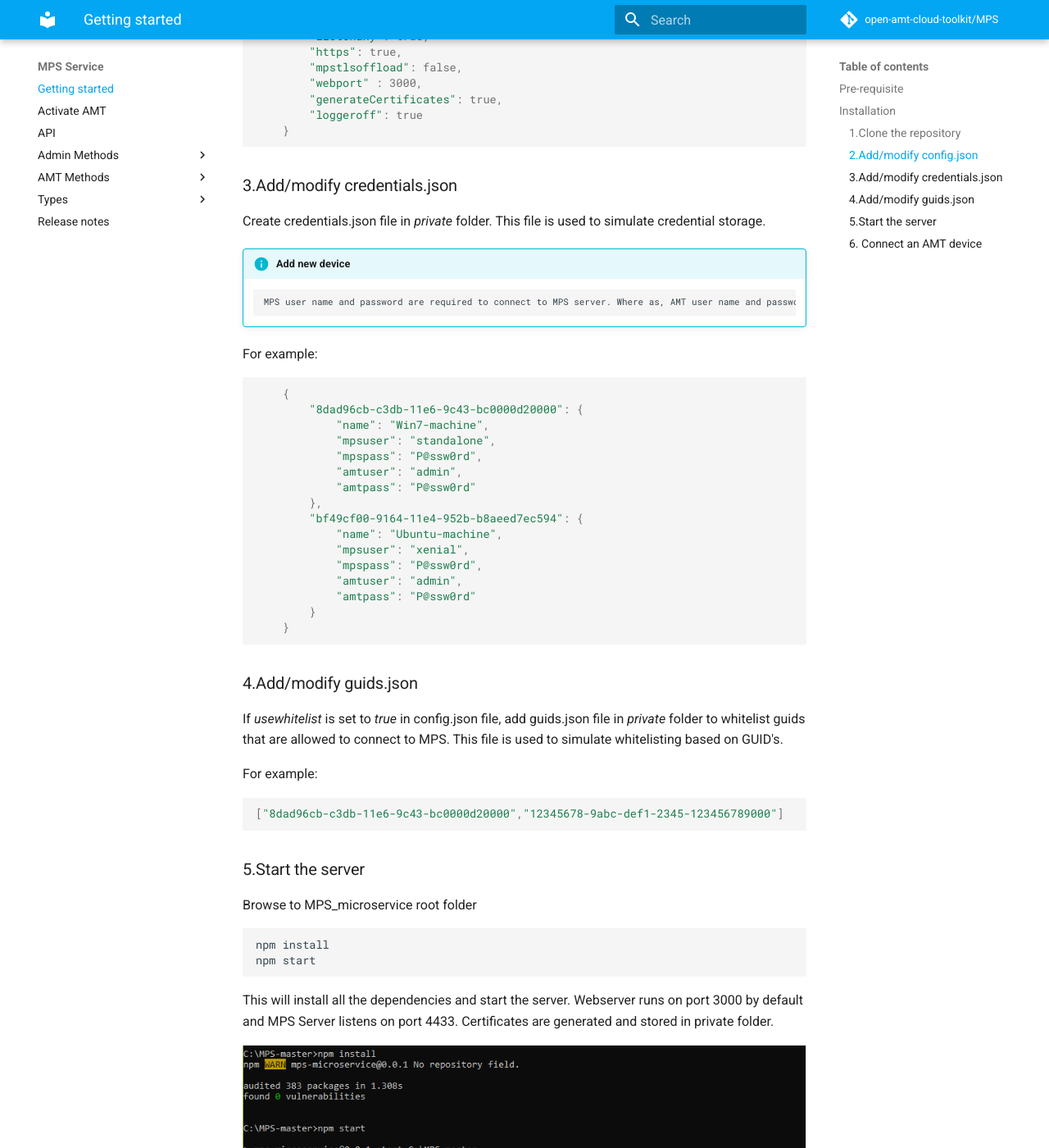
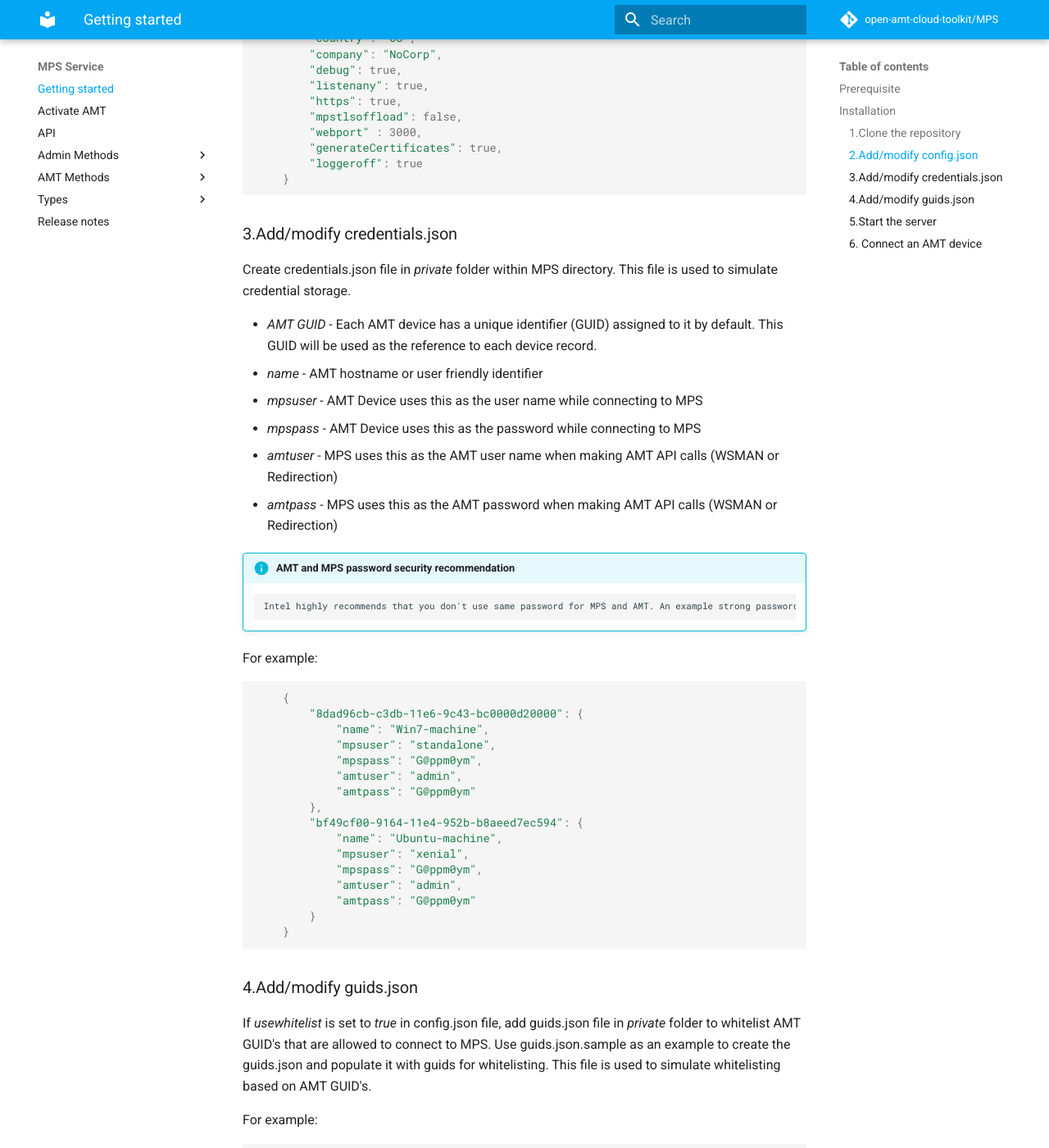
Before and after one commit to open-amt-cloud-toolkit/mps, an MkDocs documentation site: the page built from docs/index.md, in a window 1280 px wide and 1400 px high, scrolled down 1166 px. Shown: the whole window at 82% size. Built offline with MkDocs 1.6.1 and Material for MkDocs 9.7.7, drawn with Linux system fonts in a browser that asks for light colours; comment, search, counter and statistics services are not loaded; some of the changed text lies outside the part shown.

Commit message:
Doc changes

````diff
--- a/docs/index.md
+++ b/docs/index.md
@@ -1,6 +1,6 @@
 # Getting started
 
-## Pre-requisite
+## Prerequisite
 
 * [git](https://git-scm.com/downloads)
 * [node.js v10](https://nodejs.org/dist/latest-v10.x/)
@@ -15,25 +15,26 @@
 ```
 ### 2.Add/modify config.json
 
-create config.json file in *private* folder under MPS_microservice. These following parameters can be configured.
+create config.json file in the *private* folder within MPS directory. These following parameters can be configured.
 
-* *usewhitelist* - set true to whitelist the GUIDs stored in guids.json.
-* *commonName* - used in self signed certificate can be either FQDN or IP address.
-* *useglobalmpscredentials* - set to true, such that any device using global *mpsusername* and  *mpspass* are allowed to connect.
-* *https* - set to true to enable TLS.
+* *usewhitelist* - set to true to whitelist AMT GUIDs stored in guids.json.
+* *commonName* - used in self signed certificate, can be either FQDN or IP address.
+* *useglobalmpscredentials* - When set to true, any device using *mpsusername* and  *mpspass* in config.json are allowed to connect. When set to false, MPS validates credentials sent by AMT device using credentials.json.
+* *https* - set to true to enable TLS on HTTP server.
 * *mpstlsoffload* - set to true to run MPS without TLS.
-* *generateCertificates* - Generates certificates automatically. SSL and Root cert are generated and stored in private folder when set to true.
-* *loggeroff* - Set to true to turnoff logs. By default, they are turnon.
+* *generateCertificates* - Generates certificates automatically. When set to true, SSL and Root cert are generated and stored in private folder.
+* *loggeroff* - set to true to disable logging. Logging is enabled by default.”.
+* *webport* - Port used by WebServer (or HTTP server)
 
 For example:
 ``` yaml
 
 	{
 		"usewhitelist" : false,
-		"commonName": "127.0.0.1",
+		"commonName": "iot-demosetup.lab.local.com",
 		"mpsport": 4433,
 		"mpsusername": "standalone",
-		"mpspass": "P@ssw0rd",
+		"mpspass": "G@ppm0ym",
 		"useglobalmpscredentials": true,
 		"country": "US",
 		"company": "NoCorp",
@@ -49,11 +50,18 @@
 ```
 ### 3.Add/modify credentials.json
 
-Create credentials.json file in *private* folder. This file is used to simulate credential storage.
+Create credentials.json file in *private* folder within MPS directory. This file is used to simulate credential storage.
 
-!!! info "Add new device"
+* *AMT GUID* - Each AMT device has a unique identifier (GUID) assigned to it by default. This GUID will be used as the reference to each device record.
+* *name* - AMT hostname or user friendly identifier
+* *mpsuser* - AMT Device uses this as the user name while connecting to MPS
+* *mpspass* - AMT Device uses this as the password while connecting to MPS
+* *amtuser* - MPS uses this as the AMT user name when making AMT API calls (WSMAN or Redirection)
+* *amtpass* - MPS uses this as the AMT password when making AMT API calls (WSMAN or Redirection)
 
-		MPS user name and password are required to connect to MPS server. Where as, AMT user name and password are required whenever a request is made to ME.
+!!! info "AMT and MPS password security recommendation"
+
+		Intel highly recommends that you don't use same password for MPS and AMT. An example strong password would contain at least one uppercase letter, one lowercase letter, one digit, one special character, and be at least eight characters.
 
 For example:
 ``` yaml
@@ -61,16 +69,16 @@
         "8dad96cb-c3db-11e6-9c43-bc0000d20000": {
             "name": "Win7-machine",
             "mpsuser": "standalone",
-            "mpspass": "P@ssw0rd",
+            "mpspass": "G@ppm0ym",
             "amtuser": "admin",
-            "amtpass": "P@ssw0rd"
+            "amtpass": "G@ppm0ym"
         },
         "bf49cf00-9164-11e4-952b-b8aeed7ec594": {
             "name": "Ubuntu-machine",
             "mpsuser": "xenial",
-            "mpspass": "P@ssw0rd",
+            "mpspass": "G@ppm0ym",
             "amtuser": "admin",
-            "amtpass": "P@ssw0rd"
+            "amtpass": "G@ppm0ym"
         }
     }
 
@@ -78,7 +86,7 @@
 
 ### 4.Add/modify guids.json
 
-If *usewhitelist* is set to *true* in config.json file, add guids.json file in *private* folder to whitelist guids that are allowed to connect to MPS. This file is used to simulate whitelisting based on GUID's.
+If *usewhitelist* is set to *true* in config.json file, add guids.json file in *private* folder to whitelist AMT GUID's that are allowed to connect to MPS. Use guids.json.sample as an example to create the guids.json and populate it with guids for whitelisting. This file is used to simulate whitelisting based on AMT GUID's.
 
 For example:
 ``` yaml
@@ -88,14 +96,14 @@
 ```
 ### 5.Start the server
 
-Browse to MPS_microservice root folder
+Browse to MPS root folder
 
 ``` javascript
 npm install
 npm start
 ```
 
-This will install all the dependencies and start the server. Webserver runs on port 3000 by default and MPS Server listens on port 4433.
+This will install all the dependencies and start the server. Webserver (or HTTPS server) runs on port 3000 by default and MPS Server listens on port 4433.
 Certificates are generated and stored in private folder.
 
 [![mps](assets/images/MPS_npminstall.PNG)](assets/images/MPS_npminstall.PNG)
@@ -104,18 +112,22 @@
 
 *  Make sure the device is connected to internet.
 
-*  From the device browse to MPS server to Download MEScript.
+*  On the device, browse to MPS server (Example URL: https://iot-demosetup.lab.local.com:3000) and click on Download MESCRIPT. This will download cira_setup.mescript file.
+
+!!! info "MEScript"
+	MEScript files are used by MeshCMD to execute a series of actions on the AMT device.
 
 [![mps](assets/images/MPS_DownloadMEScript.PNG)](assets/images/MPS_DownloadMEScript.PNG)
 
-*  Next, download MeshCmd from [site](https://www.meshcommander.com/meshcommander/meshcmd) appropriate to device platform.
+*  Next, download MeshCMD suitable to your device platform from [site](https://www.meshcommander.com/meshcommander/meshcmd).
 
 [![mps](assets/images/MPS_MeshCommander.PNG)](assets/images/MPS_MeshCommander.PNG)
 
-*  From the folder where MEScript and MeshCmd downloaded, open Cli, run the command the below command. This runs a script that does all the configuration required for CIRA setup.
-    1. Adds root certificate to trust MPS Server.
-    2. Sets periodic connection to MPS.
-    3. Enables environment detection.
+*  Browse to the folder where MEScript and MeshCMD are downloaded. Open Cli, run the below command. This runs a script that does all the configuration required for CIRA setup.
+    1. Specifies the root certificate that the Firmware (ME) should use for TLS negotiation.
+    2. Specifies the login credentials that the Firmware should use when connecting to MPS.
+    3. Specifies the periodic connection time the Firmware should use to maintain MPS connection.
+    4. Specifies the home domain suffix used to enable environment detection (When device is outside the home domain, AMT uses CIRA to connect to MPS).
 
 ``` yaml
     meshcmd.exe amtscript --script cira_setup.mescript --pass <amt password>
@@ -127,4 +139,4 @@
 
 !!! info "Device credentials"
 
-    Make sure that AMT guid entry is present in credential file of server. Also in guids.json file if usewhitelist is set to true in config file.
+    Make sure that AMT guid entry is present in credential.json file. Also in guids.json file if *usewhitelist* is set to *true* in config.json file.
````
Also changed, not shown: docs/assets/images/MPS_DownloadMEScript.PNG, 2 other files.
